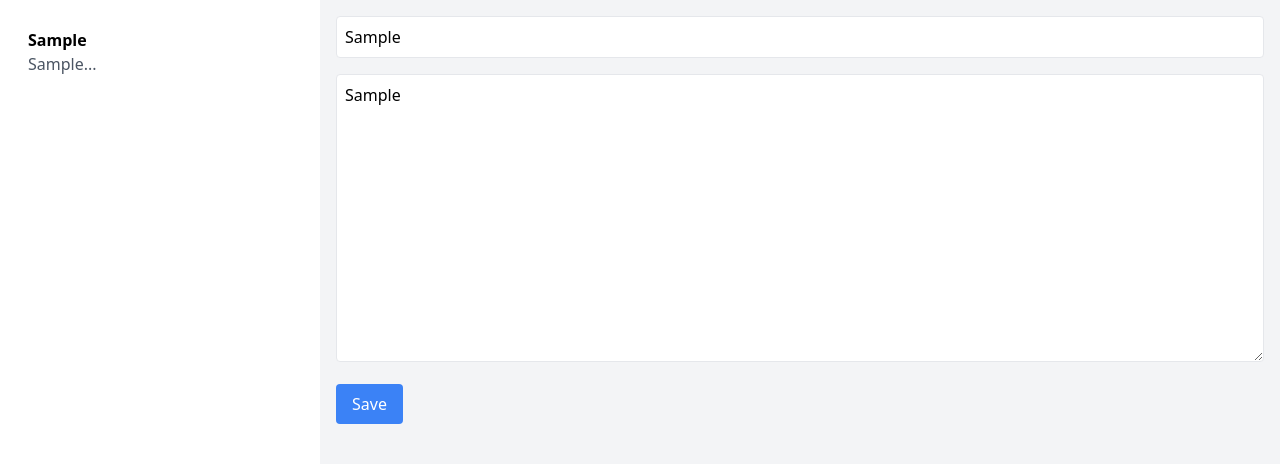
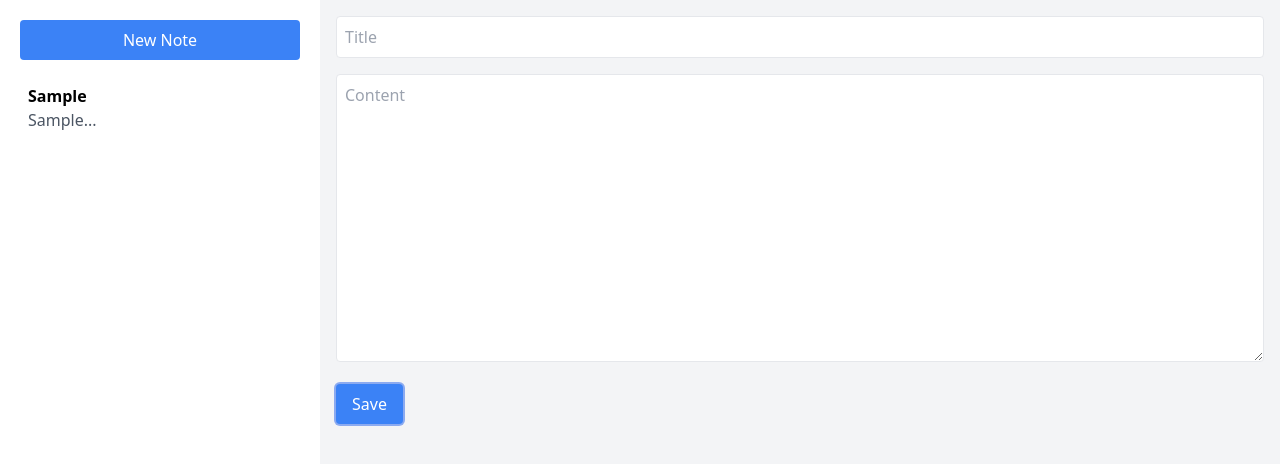
Before and after one commit to JacobSamas/notes-app, a React (Create React App) app: page / in a window 1280 px wide. Both pictures are taken after typing "Sample", "Sample" into the empty fields and a click on the button "Save". Shown: the top 464 px of the page. Built offline with nearby package versions, Linux system fonts and the light colour scheme.

Commit message:
feat: add delete option

```diff
--- a/src/NoteEditor.js
+++ b/src/NoteEditor.js
@@ -3,20 +3,31 @@ import { useNotes } from './NotesContext';
 
 function NoteEditor() {
   const [note, setNote] = useState({ id: null, title: '', content: '' });
-  const { addNote, updateNote, currentNote } = useNotes();
+  const { addNote, updateNote, deleteNote, currentNote } = useNotes();
 
   useEffect(() => {
-    if (currentNote) setNote(currentNote);
-    else setNote({ id: null, title: '', content: '' });
+    // When currentNote is set to null, reset the note editor
+    setNote(currentNote || { id: null, title: '', content: '' });
   }, [currentNote]);
 
   const handleChange = (key, value) => {
-    setNote(prev => ({ ...prev, [key]: value }));
+    setNote(prevNote => ({ ...prevNote, [key]: value }));
   };
 
   const handleSave = () => {
-    if (note.id) updateNote(note);
-    else addNote({ ...note, id: Date.now() });
+    if (note.id) {
+      updateNote(note);
+    } else {
+      addNote({ ...note, id: Date.now() });
+      setNote({ id: null, title: '', content: '' }); // Reset the note editor after adding a new note
+    }
+  };
+
+  const handleDelete = () => {
+    if (note.id) {
+      deleteNote(note.id);
+      setNote({ id: null, title: '', content: '' }); // Reset the note editor after deleting the note
+    }
   };
 
   return (
@@ -34,9 +45,22 @@ function NoteEditor() {
         placeholder="Content"
         className="w-full h-72 p-2 border rounded dark:border-gray-700"
       />
-      <button onClick={handleSave} className="px-4 py-2 mt-4 bg-blue-500 text-white rounded hover:bg-blue-600">
-        Save
-      </button>
+      <div className="flex justify-start space-x-4 mt-4">
+        <button
+          onClick={handleSave}
+          className="px-4 py-2 bg-blue-500 text-white rounded hover:bg-blue-600 focus:outline-none focus:ring-2 focus:ring-blue-600 focus:ring-opacity-50"
+        >
+          Save
+        </button>
+        {currentNote && (
+          <button
+            onClick={handleDelete}
+            className="px-4 py-2 bg-red-500 text-white rounded hover:bg-red-600 focus:outline-none focus:ring-2 focus:ring-red-600 focus:ring-opacity-50"
+          >
+            Delete
+          </button>
+        )}
+      </div>
     </div>
   );
 }
--- a/src/NoteItem.js
+++ b/src/NoteItem.js
@@ -1,10 +1,16 @@
 import React from 'react';
+import { useNotes } from './NotesContext';
 
 function NoteItem({ note, setCurrentNote }) {
+  const { currentNote } = useNotes();
+
+  const isActive = currentNote && currentNote.id === note.id;
+  const itemClasses = `p-2 cursor-pointer ${isActive ? 'bg-blue-200 dark:bg-gray-600' : 'hover:bg-blue-100 dark:hover:bg-gray-700'}`;
+
   return (
-    <div onClick={() => setCurrentNote(note)} className="p-2 hover:bg-blue-100 dark:hover:bg-gray-700 cursor-pointer">
-      <h3 className="font-bold">{note.title || "Untitled Note"}</h3>
-      <p className="text-gray-600 dark:text-gray-300">{note.content.substring(0, 50)}...</p>
+    <div onClick={() => setCurrentNote(note)} className={itemClasses}>
+      <h3 className="font-bold truncate">{note.title || "Untitled Note"}</h3>
+      <p className="text-gray-600 dark:text-gray-300 truncate">{note.content.substring(0, 50)}...</p>
     </div>
   );
 }
--- a/src/NoteList.js
+++ b/src/NoteList.js
@@ -3,11 +3,23 @@ import { useNotes } from './NotesContext';
 import NoteItem from './NoteItem';
 
 function NoteList() {
-  const { notes, setCurrentNote } = useNotes();
+  const { notes, setCurrentNote, addNote } = useNotes();
+
+  const handleNewNote = () => {
+    const newNote = { id: Date.now(), title: '', content: '' };
+    addNote(newNote);
+    setCurrentNote(newNote);
+  };
 
   return (
     <div className="w-1/4 bg-white dark:bg-gray-800 overflow-auto">
       <div className="p-5">
+        <button
+          onClick={handleNewNote}
+          className="mb-4 w-full bg-blue-500 text-white py-2 px-4 rounded hover:bg-blue-600 transition duration-200 ease-in-out"
+        >
+          New Note
+        </button>
         {notes.map(note => (
           <NoteItem key={note.id} note={note} setCurrentNote={setCurrentNote} />
         ))}
```
